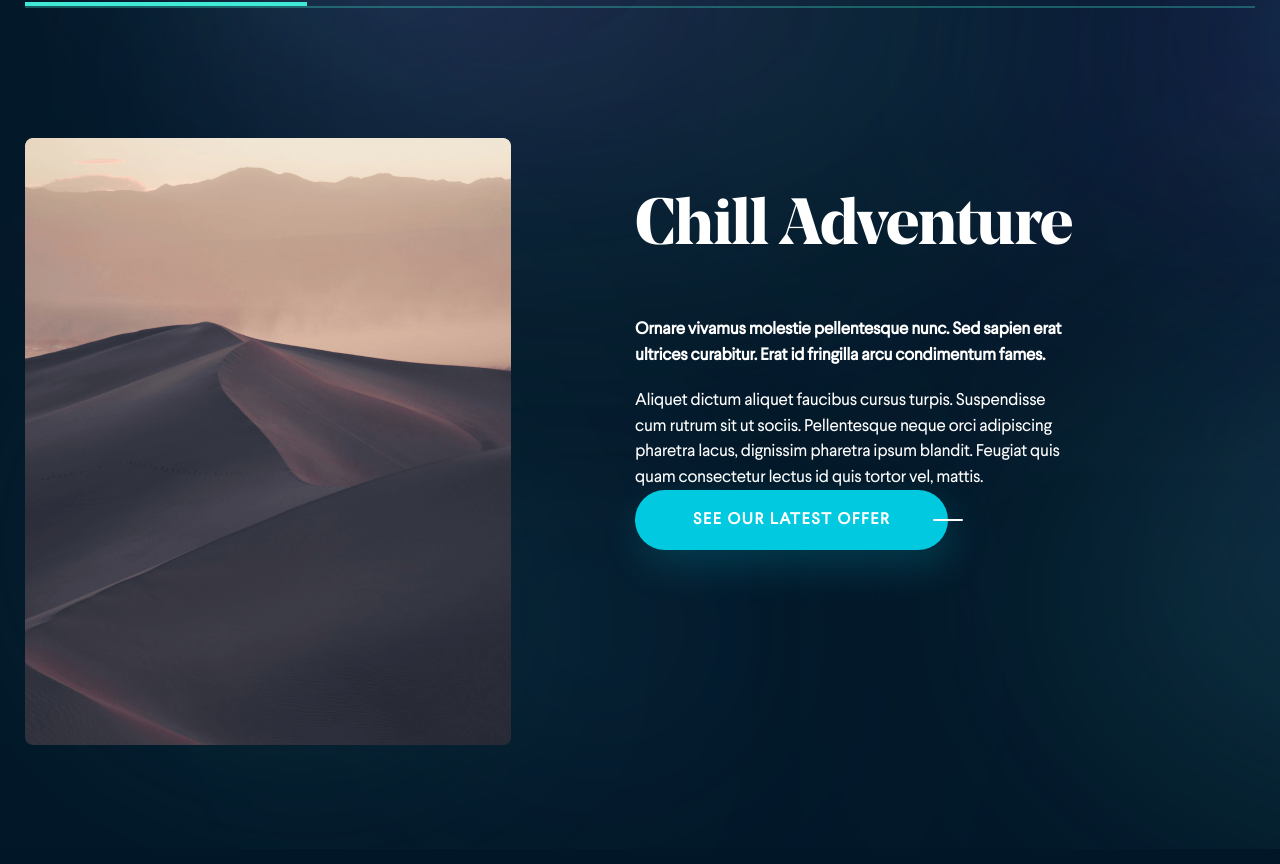
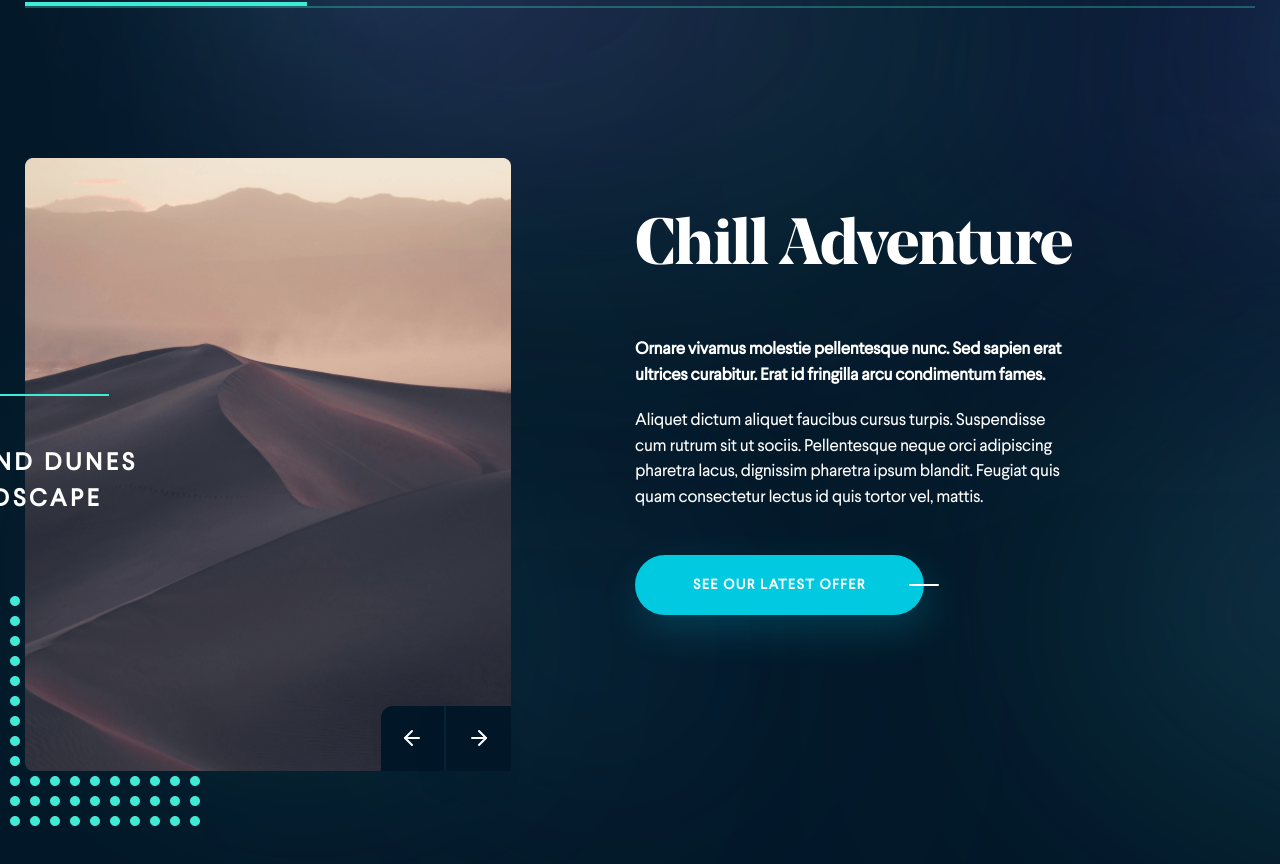
Before and after one commit to AdigaGhojah/assessment, a Vue app: page / in a window 1280 px wide. Shown: the part 1257-2121 px from the top of the page. Built offline with nearby package versions, Linux system fonts and the light colour scheme; a web font is replaced by a local one.

Commit message:
added missing parts

```diff
--- a/src/components/button/button.vue
+++ b/src/components/button/button.vue
@@ -1,12 +1,18 @@
 <template>
-  <a class="btn">{{ buttonText }}</a>
+  <a class="btn" :style="style">{{ buttonText }}</a>
 </template>
 
 <script>
 export default {
   props: {
     buttonText: String,
+    cStyle:String,
   },
+  computed:{
+    style(){
+      return this.cStyle;
+    }
+  }
 };
 </script>
 
@@ -15,7 +21,7 @@ export default {
 .btn {
   border: 0;
   cursor: pointer;
-  /* width: 167px; */
+  font-size: 16px;
   padding: 0 58px;
   display: inline-block;
   font-family: Larsseit;
@@ -53,6 +59,7 @@ export default {
 @media only screen and (max-width: 767.5px) {
   .btn {
     width: 90px;
+    padding:0;
     font-size: 14px;
     line-height: 48px;
     border-radius: 24px;
--- a/src/components/lowerComponent/lowerComponent.vue
+++ b/src/components/lowerComponent/lowerComponent.vue
@@ -17,6 +17,14 @@
       <div class="trip-card d-flex space-between">
         <div class="img-container">
           <img src="@/assets/imgs/dummy-1.png" alt="" />
+          <div class="buttons-container d-flex">
+            <button class="img-controllers arrow-left"></button>
+            <button class="img-controllers arrow-right"></button>
+          </div>
+          <div class="img-brief d-flex flex-column">
+            <span class="img-number">01.</span>
+            <span class="img-title">GRAND DUNES LANDSCAPE</span>
+          </div>
         </div>
         <div class="info-container">
           <h2 class="trip-title">Chill Adventure</h2>
@@ -33,7 +41,10 @@
             lacus, dignissim pharetra ipsum blandit. Feugiat quis quam
             consectetur lectus id quis tortor vel, mattis.
           </p>
-          <c-button buttonText="SEE OUR LATEST OFFER" />
+          <c-button
+            buttonText="SEE OUR LATEST OFFER"
+            cStyle="font-size:14px;margin-top:45px"
+          />
         </div>
       </div>
     </div>
@@ -59,14 +70,14 @@ export default {
 #lowerPart::after {
   content: "";
   width: 100%;
-  min-height: calc(100% + 280px);
+  min-height: calc(100% + 260px);
   height: fill-available;
   top: 0;
   position: absolute;
   /* background-image: url(/img/bg-lights.a643be40.svg); */
   background-image: url("~@/assets/imgs/bg-lights.svg");
   display: block;
-  margin-top: -280px;
+  margin-top: -260px;
 }
 .container {
   margin: 0 auto;
@@ -89,11 +100,29 @@ export default {
   font-size: 16px;
   line-height: 150%;
   letter-spacing: -0.02em;
+  position: relative;
+}
+.sub-title::before,
+.sub-title::after {
+  content: "";
+  position: absolute;
+  left: -54px;
+  top: 50%;
+  width: 18px;
+  height: 2px;
+  background-color: #41ead4;
+  border-radius: 50px;
+}
+.sub-title::before {
+  transform: rotate(45deg);
+}
+.sub-title::after {
+  transform: rotate(-45deg);
 }
 .tabs {
   border-bottom: 2px solid rgba(65, 234, 212, 0.3);
   width: 100%;
-  margin: 83px 0 130px;
+  margin: 83px 0 150px;
   list-style-type: none;
   padding-left: 0;
 }
@@ -122,6 +151,18 @@ export default {
 .img-container {
   max-width: 486px;
   width: 100%;
+  position: relative;
+  border-radius: 10px;
+}
+.img-container::after {
+  content: "";
+
+  position: absolute;
+  bottom: -55px;
+  left: -55px;
+  width: 230px;
+  height: 230px;
+  background-image: url("~@/assets/imgs/dots.png");
 }
 .trip-card {
   max-width: 1049px;
@@ -129,6 +170,9 @@ export default {
 }
 .img-container img {
   width: 100%;
+  height: 100%;
+  z-index: 2;
+  position: relative;
 }
 .info-container {
   max-width: 439px;
@@ -147,4 +191,68 @@ export default {
   letter-spacing: -0.02em;
   margin: 0;
 }
+.buttons-container {
+  position: absolute;
+  bottom: 0;
+  right: 0;
+}
+.img-controllers {
+  width: 65px;
+  height: 65px;
+  display: inline-block;
+  z-index: 3;
+  border: 0;
+  background: #011627;
+  box-shadow: -10px 14px 24px rgba(1, 22, 39, 0.08);
+}
+.img-controllers:hover {
+  cursor: pointer;
+}
+.img-controllers.arrow-right,
+.img-controllers.arrow-left {
+  background-image: url("~@/assets/imgs/arrow.svg");
+  background-repeat: no-repeat;
+  background-position: center;
+  transition: all 0.1s;
+}
+.img-controllers.arrow-left {
+  transform: rotate(180deg);
+  border-left: 2px solid rgba(19, 49, 73, 0.5);
+  border-bottom-right-radius: 12px;
+}
+.img-controllers.arrow-right:hover,
+.img-controllers.arrow-left:hover {
+  background-position-x: 24px;
+}
+.img-brief {
+  position: absolute;
+  top: 50%;
+  left: -50%;
+  transform: translate(75%, -50%);
+  z-index: 3;
+}
+.img-brief::before {
+  content: "";
+  position: absolute;
+  width: 172px;
+  height: 12px;
+  border-top: 2px solid #41ead4;
+  border-left: 2px solid #41ead4;
+  margin-top:-16px;
+}
+.img-number {
+  font-weight: 800;
+  font-size: 24px;
+  line-height: 150%;
+  letter-spacing: 0.15em;
+  color: #41ead4;
+}
+.img-title {
+  display: inline-block;
+  max-width: 204px;
+  font-weight: bold;
+  font-size: 24px;
+  line-height: 150%;
+  letter-spacing: 0.15em;
+}
 </style>
```
Also changed, not shown: src/assets/imgs/arrow.svg (added), src/assets/imgs/dots.png (added).
